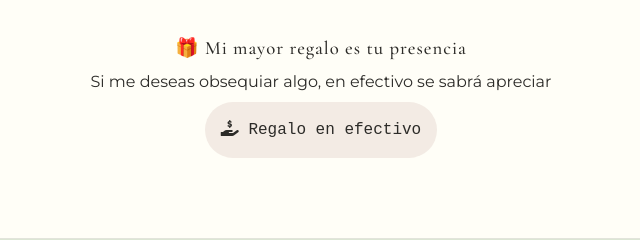
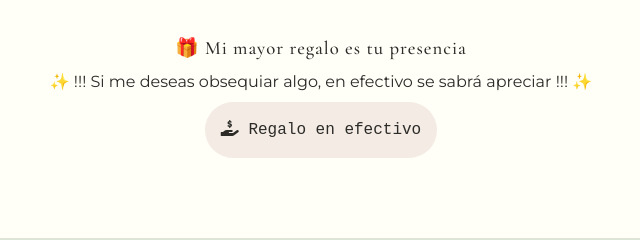
Before and after one commit to cruzrenato1-ops/mis15-arlem, a plain HTML site: page index.html in a window 1280 px wide. Shown: the part 2892-3132 px from the top of the page, 319-959 px from the left. Drawn offline with nearby package versions, Linux system fonts and the light colour scheme.

Commit message:
Update index.html

```diff
--- a/index.html
+++ b/index.html
@@ -515,7 +515,7 @@
             <button id="openModalBtn" class="btn-rsvp">CONFIRMAR ASISTENCIA <i class="fab fa-whatsapp"></i></button>
             <div style="margin-top: 2rem;">
                 <h3 style="margin-bottom: 0.5rem;">🎁 Mi mayor regalo es tu presencia</h3>
-                <p>Si me deseas obsequiar algo, en efectivo se sabrá apreciar</p>
+                <p> ✨ !!! Si me deseas obsequiar algo, en efectivo se sabrá apreciar !!! ✨ </p>
                 <div class="gift-alias">
                     <i class="fas fa-hand-holding-usd"></i> Regalo en efectivo
                 </div>
```
